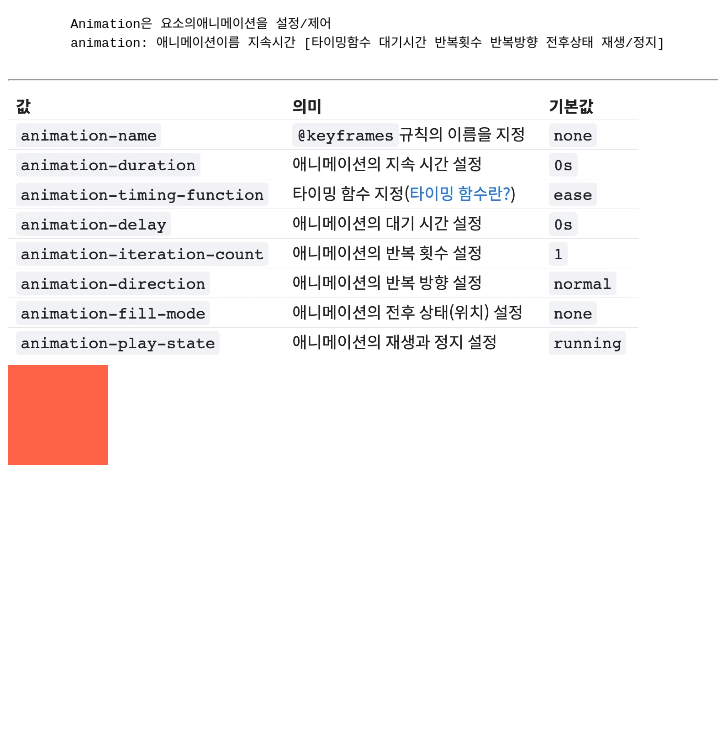
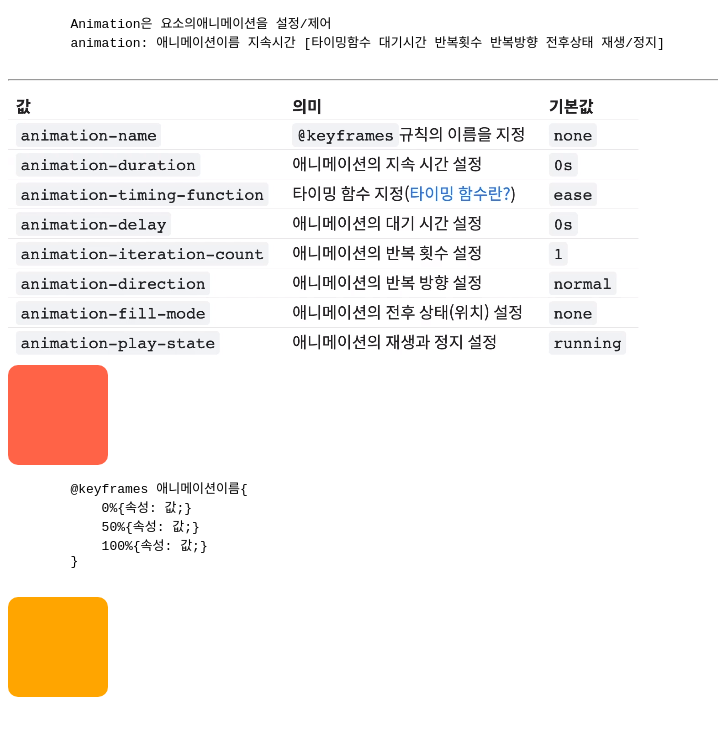
Before and after one commit to kyungja-developer/The-files-I-practiced, a plain HTML site: page practice/practice14_animation.html in a window 1280 px wide. Shown: the whole page, without its empty margins (0-718 px from the left). Drawn offline with Linux system fonts and the light colour scheme.

Commit message:
animation 공부중 재밌음

```diff
--- a/practice/practice14.css
+++ b/practice/practice14.css
@@ -2,6 +2,7 @@
   width: 100px;
   height: 100px;
   background: tomato;
+  border-radius: 10px;
 }
 .box-a:hover{
   animation: first-animation 2s infinite/*무한반복*/ alternate/*번갈아서 나오게*/;
@@ -15,3 +16,29 @@
     width: 500px;
   }
 }
+
+
+.box-b{
+  width: 100px;
+  height: 100px;
+  background: orange;
+  border-radius: 10px;
+}
+
+.box-b:hover{
+  animation: my-animation 3s infinite alternate;
+}
+@keyframes my-animation{
+  0%{
+    width: 100px;
+    background: orange;
+  }
+  75%{
+    width: 500px;
+    background: dodgerblue;
+  }
+  100%{
+    width: 300px;
+    background: yellowgreen;
+  }
+}
--- a/practice/practice14_animation.html
+++ b/practice/practice14_animation.html
@@ -14,6 +14,15 @@
     <img src="images/Animation.png" alt="애니메이션 설정들" />
 
     <div class="box-a"></div>
+    <pre>
+        @keyframes 애니메이션이름{
+            0%{속성: 값;}
+            50%{속성: 값;}
+            100%{속성: 값;}
+        }
+    </pre>
+
+    <div class="box-b"></div>
 
 
 </body>
```
Lines whose indentation alone changed are shown as unchanged.
